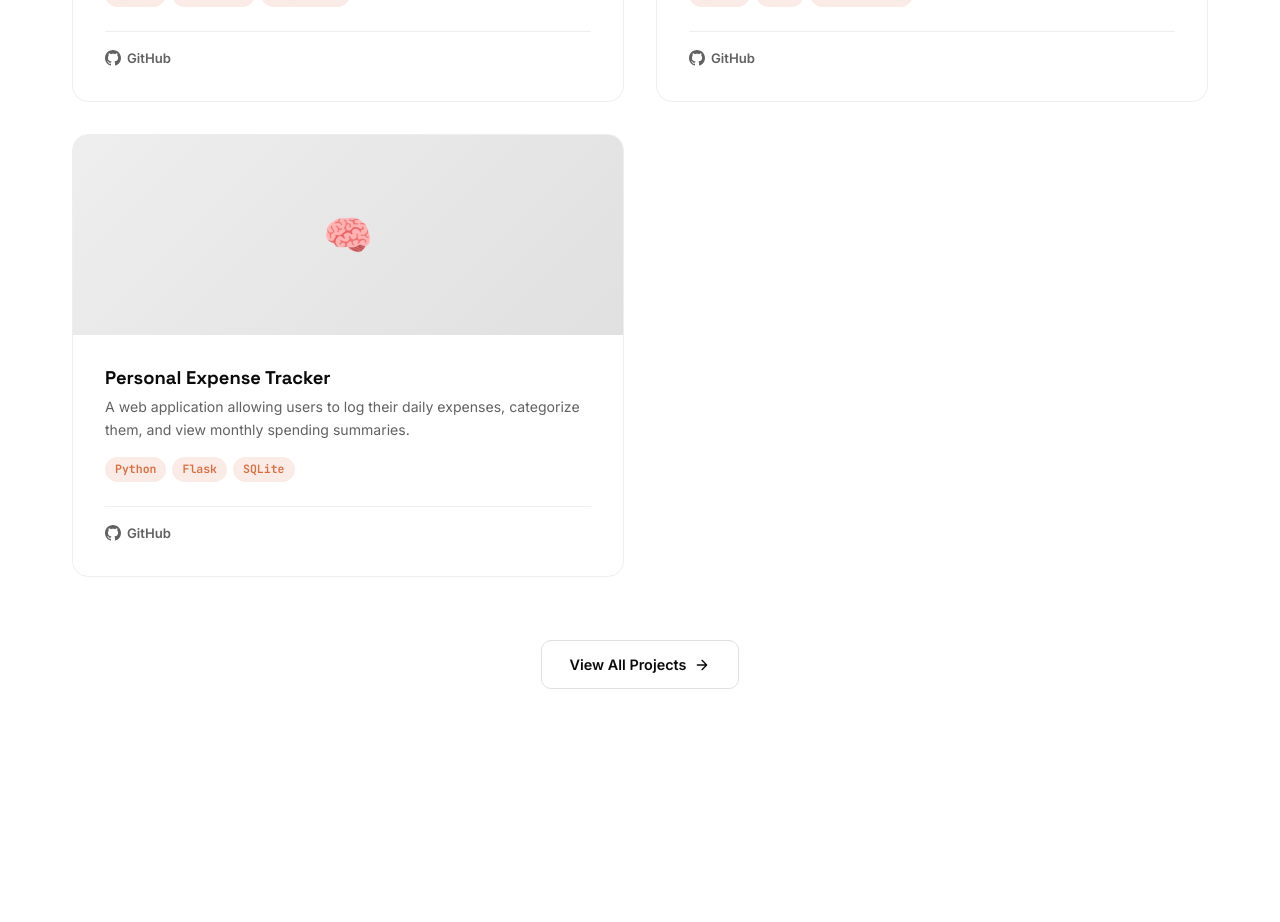
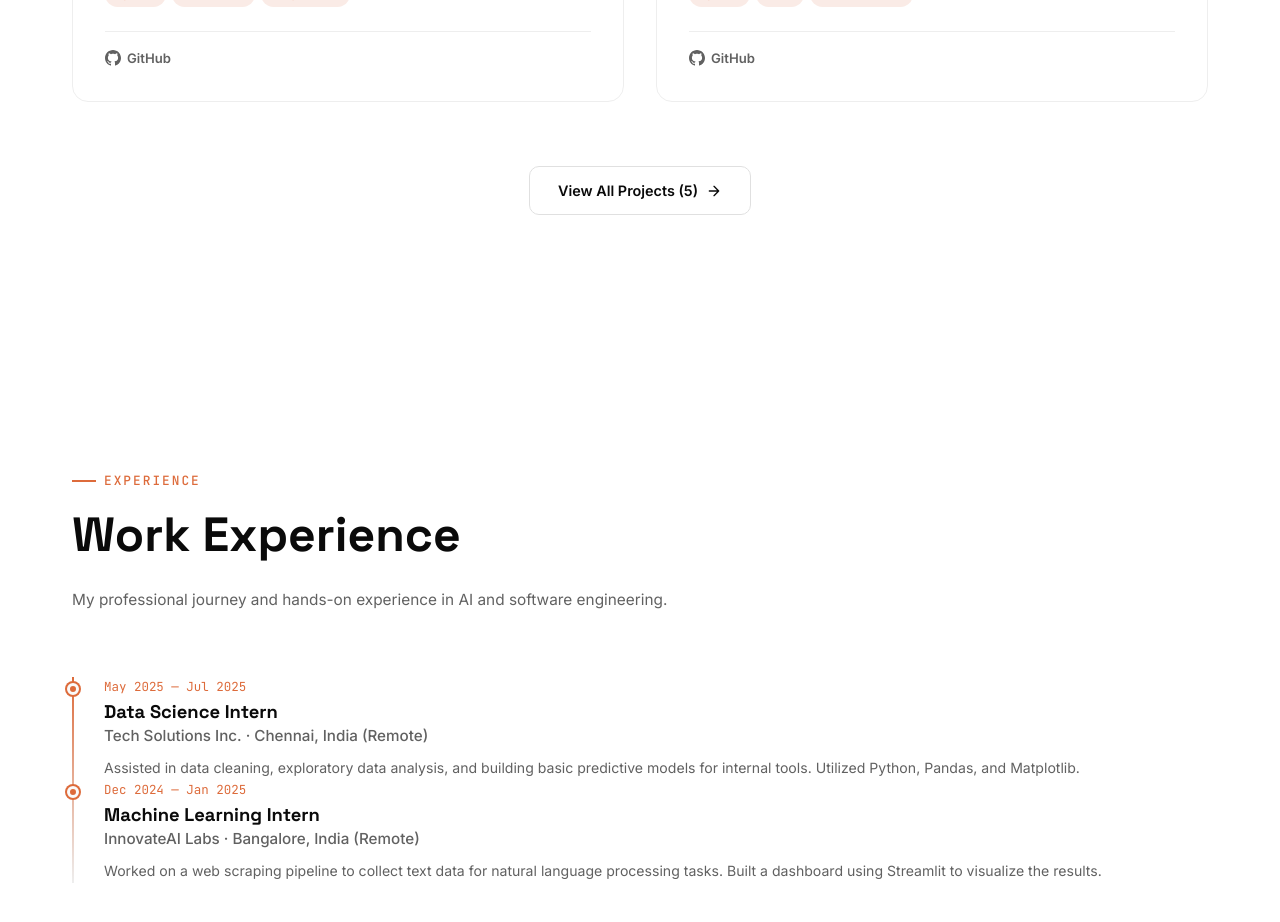
Before and after one commit to Adhavan1801/Portfolio, a Next.js app in the folder Portfolio/: page / in a window 1280 px wide. Shown: the part 3800-4722 px from the top of the page. Built offline with nearby package versions, Linux system fonts and the light colour scheme; no server answers; the database is empty.

Commit message:
fix: limit homepage to 4 projects, show total count in button, widen projects detail page

```diff
--- a/Portfolio/src/app/globals.css
+++ b/Portfolio/src/app/globals.css
@@ -871,9 +871,9 @@ p {
 }
 
 .projects-detail-header {
-  max-width: var(--max-width);
+  max-width: 1440px;
   margin: 0 auto;
-  padding: calc(var(--nav-height) + var(--space-2xl)) var(--space-xl) var(--space-2xl);
+  padding: calc(var(--nav-height) + var(--space-2xl)) var(--space-lg) var(--space-2xl);
 }
 
 .back-link {
@@ -920,11 +920,11 @@ p {
 
 .projects-detail-layout {
   display: grid;
-  grid-template-columns: 360px 1fr;
+  grid-template-columns: 340px 1fr;
   gap: 0;
-  max-width: var(--max-width);
+  max-width: 1440px;
   margin: 0 auto var(--space-5xl);
-  padding: 0 var(--space-xl);
+  padding: 0 var(--space-lg);
   align-items: start;
 }
 
--- a/Portfolio/src/components/Projects.js
+++ b/Portfolio/src/components/Projects.js
@@ -93,6 +93,9 @@ export default function Projects({ projects, filterCategories }) {
           return p.filter_category === activeFilter;
         });
 
+  // Show only 4 on the homepage
+  const visibleProjects = filtered.slice(0, 4);
+
   return (
     <section id="projects" className="section">
       <ScrollReveal>
@@ -122,7 +125,7 @@ export default function Projects({ projects, filterCategories }) {
       </ScrollReveal>
 
       <div className="projects-grid">
-        {filtered.map((project, index) => (
+        {visibleProjects.map((project, index) => (
           <ScrollReveal key={project.id || index} delay={index * 100}>
             <div className="project-card">
               <div className="project-card-image">
@@ -167,7 +170,7 @@ export default function Projects({ projects, filterCategories }) {
             className="btn-secondary"
             style={{ display: 'inline-flex', alignItems: 'center', gap: '8px', padding: '12px 28px', borderRadius: 'var(--radius-md)', fontWeight: 600, fontSize: '0.9rem', border: '1px solid var(--border)', color: 'var(--text-primary)', transition: 'all var(--transition-fast)', textDecoration: 'none' }}
           >
-            View All Projects
+            View All Projects ({displayProjects.length})
             <svg viewBox="0 0 24 24" fill="none" stroke="currentColor" strokeWidth="2" strokeLinecap="round" strokeLinejoin="round" style={{ width: '16px', height: '16px' }}>
               <path d="M5 12h14M12 5l7 7-7 7" />
             </svg>
```
